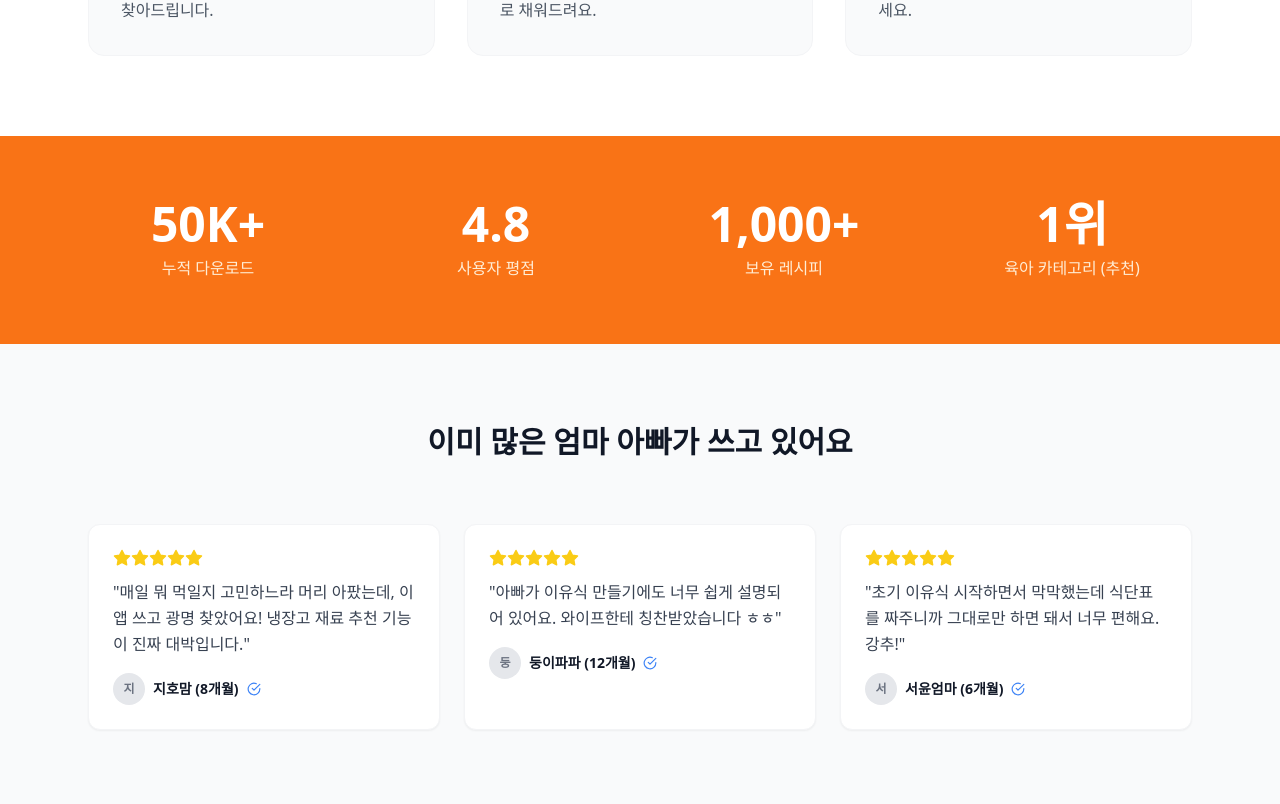
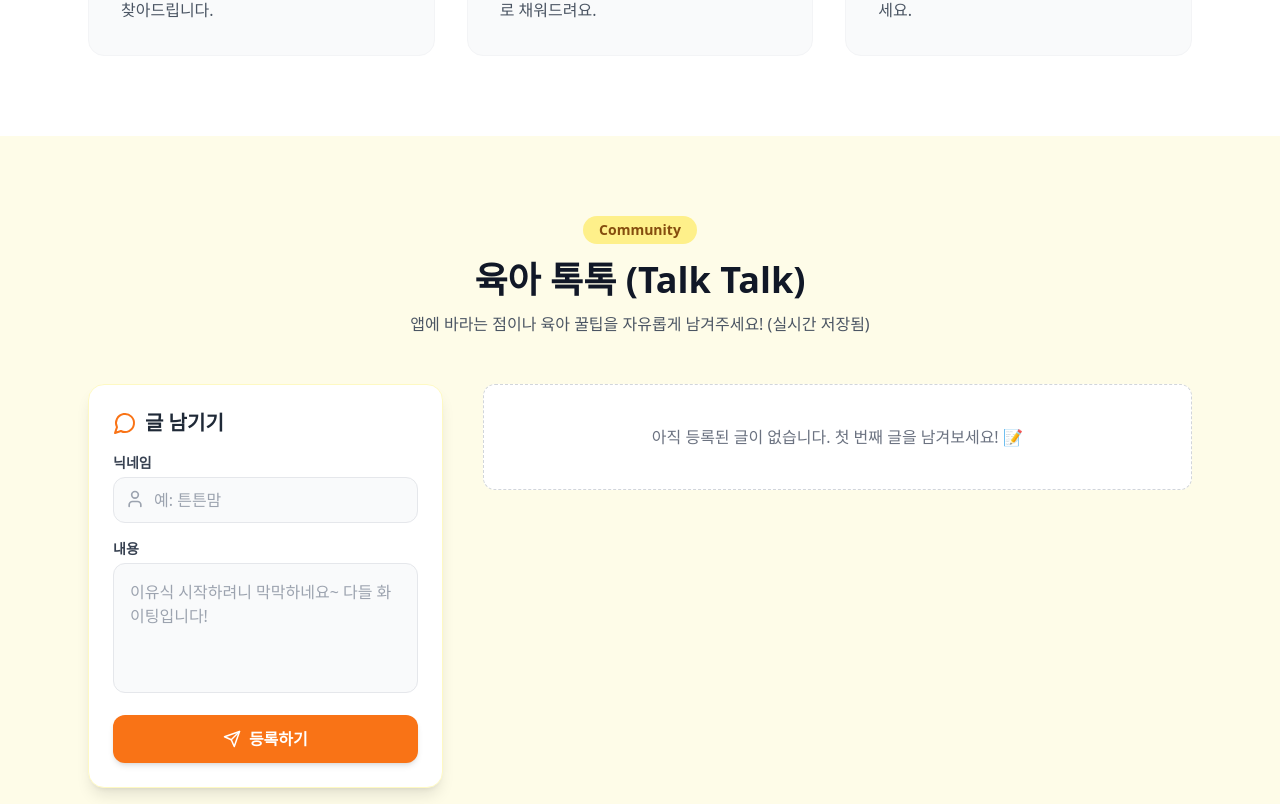
Before and after one commit to ddoongjamba/agibobsang-web, a React (Vite) app: page / in a window 1280 px wide. Shown: the part 1396-2200 px from the top of the page. Built offline with nearby package versions, Linux system fonts and the light colour scheme.

Commit message:
feat: add community board

```diff
--- a/src/App.jsx
+++ b/src/App.jsx
@@ -1,21 +1,119 @@
 import React, { useState, useEffect } from 'react';
-import { Download, Star, ChefHat, Calendar, Baby, ArrowRight, CheckCircle, Menu, X, ChevronRight } from 'lucide-react';
+import { Download, Star, ChefHat, Calendar, Baby, X, Menu, ChevronRight, CheckCircle, MessageCircle, Send, User } from 'lucide-react';
+import { initializeApp } from "firebase/app";
+import { getAuth, signInAnonymously, onAuthStateChanged } from "firebase/auth";
+import { getFirestore, collection, addDoc, onSnapshot, serverTimestamp, query } from "firebase/firestore";
+
+// --- Firebase 설정 및 초기화 (환경 변수 사용) ---
+const firebaseConfig = JSON.parse(window.__firebase_config || '{}');
+// 로컬 개발 환경 등에서 config가 없을 경우를 대비한 예외 처리 (빈 객체면 초기화 안 함)
+const app = Object.keys(firebaseConfig).length > 0 ? initializeApp(firebaseConfig) : null;
+const auth = app ? getAuth(app) : null;
+const db = app ? getFirestore(app) : null;
+const appId = window.__app_id || 'default-app-id';
 
 const AppLandingPage = () => {
   const [isScrolled, setIsScrolled] = useState(false);
   const [mobileMenuOpen, setMobileMenuOpen] = useState(false);
 
+  // 게시판 관련 상태
+  const [posts, setPosts] = useState([]);
+  const [nickname, setNickname] = useState('');
+  const [content, setContent] = useState('');
+  const [user, setUser] = useState(null);
+  const [isSubmitting, setIsSubmitting] = useState(false);
+
+  // 스크롤 감지
   useEffect(() => {
     const handleScroll = () => {
-      if (window.scrollY > 10) {
-        setIsScrolled(true);
-      } else {
-        setIsScrolled(false);
-      }
+      if (window.scrollY > 10) setIsScrolled(true);
+      else setIsScrolled(false);
     };
     window.addEventListener('scroll', handleScroll);
     return () => window.removeEventListener('scroll', handleScroll);
   }, []);
+
+  // --- Firebase Auth 및 데이터 로드 ---
+  useEffect(() => {
+    if (!auth) return;
+
+    // 1. 익명 로그인 시도
+    const initAuth = async () => {
+      try {
+        await signInAnonymously(auth);
+      } catch (error) {
+        console.error("Auth Error:", error);
+      }
+    };
+    initAuth();
+
+    // 2. 인증 상태 확인
+    const unsubscribeAuth = onAuthStateChanged(auth, (currentUser) => {
+      setUser(currentUser);
+    });
+
+    return () => unsubscribeAuth();
+  }, []);
+
+  // 3. 게시글 실시간 동기화 (로그인 된 상태에서만)
+  useEffect(() => {
+    if (!user || !db) return;
+
+    // 경로 규칙 준수: artifacts/{appId}/public/data/board_posts
+    const postsRef = collection(db, 'artifacts', appId, 'public', 'data', 'board_posts');
+
+    // 쿼리: 정렬은 JS에서 처리 (복합 쿼리 제한 때문)
+    const q = query(postsRef);
+
+    const unsubscribeData = onSnapshot(q, (snapshot) => {
+      const loadedPosts = snapshot.docs.map(doc => ({
+        id: doc.id,
+        ...doc.data()
+      }));
+      // 최신순 정렬 (createdAt 기준 내림차순)
+      loadedPosts.sort((a, b) => {
+        const dateA = a.createdAt?.seconds || 0;
+        const dateB = b.createdAt?.seconds || 0;
+        return dateB - dateA;
+      });
+      setPosts(loadedPosts);
+    }, (error) => {
+      console.error("Data Fetch Error:", error);
+    });
+
+    return () => unsubscribeData();
+  }, [user]);
+
+  // --- 게시글 작성 핸들러 ---
+  const handleSubmitPost = async (e) => {
+    e.preventDefault();
+    if (!content.trim() || !nickname.trim()) {
+      alert("닉네임과 내용을 모두 입력해주세요!");
+      return;
+    }
+    if (!db || !user) {
+      alert("게시판 서버 연결 중입니다. 잠시 후 다시 시도해주세요.");
+      return;
+    }
+
+    setIsSubmitting(true);
+    try {
+      const postsRef = collection(db, 'artifacts', appId, 'public', 'data', 'board_posts');
+      await addDoc(postsRef, {
+        nickname: nickname,
+        content: content,
+        createdAt: serverTimestamp(),
+        uid: user.uid // 작성자 구분용 (선택)
+      });
+      setContent(''); // 내용 초기화 (닉네임은 유지)
+      // alert("글이 등록되었습니다!");
+    } catch (error) {
+      console.error("Write Error:", error);
+      alert("글 작성에 실패했습니다.");
+    } finally {
+      setIsSubmitting(false);
+    }
+  };
 
   const scrollToSection = (id) => {
     const element = document.getElementById(id);
@@ -44,6 +142,7 @@ const AppLandingPage = () => {
           {/* 데스크탑 메뉴 */}
           <div className="hidden md:flex space-x-8 items-center">
             <button onClick={() => scrollToSection('features')} className="text-gray-600 hover:text-orange-500 transition font-medium">주요 기능</button>
+            <button onClick={() => scrollToSection('board')} className="text-gray-600 hover:text-orange-500 transition font-medium flex items-center gap-1"><MessageCircle size={18} /> 육아톡톡</button>
             <button onClick={() => scrollToSection('reviews')} className="text-gray-600 hover:text-orange-500 transition font-medium">생생 후기</button>
             <button onClick={openPlayStore} className="bg-orange-500 hover:bg-orange-600 text-white px-5 py-2 rounded-full font-bold transition shadow-lg flex items-center gap-2">
               앱 다운로드 <Download size={16} />
@@ -62,15 +161,15 @@ const AppLandingPage = () => {
         {mobileMenuOpen && (
           <div className="md:hidden bg-white absolute top-full left-0 w-full shadow-lg border-t border-gray-100 flex flex-col p-4 space-y-4">
             <button onClick={() => scrollToSection('features')} className="text-left text-gray-600 font-medium py-2">주요 기능</button>
+            <button onClick={() => scrollToSection('board')} className="text-left text-gray-600 font-medium py-2">육아톡톡 (게시판)</button>
             <button onClick={() => scrollToSection('reviews')} className="text-left text-gray-600 font-medium py-2">생생 후기</button>
             <button onClick={openPlayStore} className="bg-orange-500 text-white py-3 rounded-lg font-bold text-center">앱 다운로드하기</button>
           </div>
         )}
       </nav>
 
-      {/* 히어로 섹션 (메인) */}
+      {/* 히어로 섹션 */}
       <header className="relative pt-32 pb-20 md:pt-48 md:pb-32 overflow-hidden">
-        {/* 배경 장식 요소 */}
         <div className="absolute top-0 right-0 -mr-20 -mt-20 w-96 h-96 bg-orange-200 rounded-full mix-blend-multiply filter blur-3xl opacity-30 animate-blob"></div>
         <div className="absolute top-0 left-0 -ml-20 -mt-20 w-96 h-96 bg-yellow-200 rounded-full mix-blend-multiply filter blur-3xl opacity-30 animate-blob animation-delay-2000"></div>
 
@@ -93,7 +192,6 @@ const AppLandingPage = () => {
                 className="flex items-center justify-center gap-3 bg-black text-white px-6 py-3.5 rounded-xl hover:bg-gray-800 transition shadow-xl hover:shadow-2xl transform hover:-translate-y-1"
               >
                 <img src="https://upload.wikimedia.org/wikipedia/commons/7/78/Google_Play_Store_badge_EN.svg" alt="Google Play" className="h-8" />
-                {/* 텍스트 대신 뱃지 이미지 활용 느낌 */}
               </button>
               <button
                 onClick={() => alert("iOS 버전은 준비 중입니다!")}
@@ -108,14 +206,13 @@ const AppLandingPage = () => {
           </div>
 
           <div className="md:w-1/2 z-10 relative">
-            {/* 앱 목업 이미지 (CSS로 구현) */}
+            {/* 앱 목업 이미지 */}
             <div className="relative mx-auto border-gray-800 bg-gray-800 border-[14px] rounded-[2.5rem] h-[600px] w-[300px] shadow-2xl flex flex-col overflow-hidden">
               <div className="h-[32px] w-[3px] bg-gray-800 absolute -left-[17px] top-[72px] rounded-l-lg"></div>
               <div className="h-[46px] w-[3px] bg-gray-800 absolute -left-[17px] top-[124px] rounded-l-lg"></div>
               <div className="h-[46px] w-[3px] bg-gray-800 absolute -left-[17px] top-[178px] rounded-l-lg"></div>
               <div className="h-[64px] w-[3px] bg-gray-800 absolute -right-[17px] top-[142px] rounded-r-lg"></div>
               <div className="rounded-[2rem] overflow-hidden w-full h-full bg-white relative">
-                {/* 앱 화면 내용 시뮬레이션 */}
                 <div className="bg-orange-500 h-16 flex items-end pb-3 px-4">
                   <span className="text-white font-bold text-lg">아기밥상</span>
                 </div>
@@ -143,16 +240,8 @@ const AppLandingPage = () => {
                         <div className="w-1/2 h-2 bg-gray-200 rounded"></div>
                       </div>
                     </div>
-                    <div className="h-20 bg-gray-100 rounded-lg flex items-center p-3 gap-3">
-                      <div className="w-12 h-12 bg-gray-300 rounded-full"></div>
-                      <div className="flex-1">
-                        <div className="w-2/3 h-3 bg-gray-300 rounded mb-2"></div>
-                        <div className="w-1/2 h-2 bg-gray-200 rounded"></div>
-                      </div>
-                    </div>
                   </div>
                 </div>
-                {/* 하단 탭바 */}
                 <div className="absolute bottom-0 w-full h-16 bg-white border-t flex justify-around items-center text-gray-400">
                   <div className="text-orange-500 flex flex-col items-center"><ChefHat size={20} /><span className="text-[10px]">홈</span></div>
                   <div className="flex flex-col items-center"><Calendar size={20} /><span className="text-[10px]">식단</span></div>
@@ -201,6 +290,96 @@ const AppLandingPage = () => {
                 <p className="text-gray-600 leading-relaxed">{feature.desc}</p>
               </div>
             ))}
+          </div>
+        </div>
+      </section>
+
+      {/* ✨ NEW: 육아 톡톡 게시판 섹션 */}
+      <section id="board" className="py-20 bg-yellow-50">
+        <div className="max-w-6xl mx-auto px-4 md:px-6">
+          <div className="text-center mb-12">
+            <div className="inline-block bg-yellow-200 text-yellow-800 px-4 py-1 rounded-full text-sm font-bold mb-4">
+              Community
+            </div>
+            <h3 className="text-3xl md:text-4xl font-bold text-gray-900">육아 톡톡 (Talk Talk)</h3>
+            <p className="mt-3 text-gray-600">
+              앱에 바라는 점이나 육아 꿀팁을 자유롭게 남겨주세요! (실시간 저장됨)
+            </p>
+          </div>
+
+          <div className="flex flex-col lg:flex-row gap-10">
+            {/* 왼쪽: 글쓰기 폼 */}
+            <div className="lg:w-1/3">
+              <div className="bg-white p-6 rounded-2xl shadow-lg border border-yellow-100 sticky top-24">
+                <h4 className="text-xl font-bold text-gray-800 mb-4 flex items-center gap-2">
+                  <MessageCircle className="text-orange-500" /> 글 남기기
+                </h4>
+                <form onSubmit={handleSubmitPost} className="space-y-4">
+                  <div>
+                    <label className="block text-sm font-bold text-gray-700 mb-1">닉네임</label>
+                    <div className="relative">
+                      <User className="absolute left-3 top-3 text-gray-400 w-5 h-5" />
+                      <input
+                        type="text"
+                        value={nickname}
+                        onChange={(e) => setNickname(e.target.value)}
+                        placeholder="예: 튼튼맘"
+                        className="w-full pl-10 pr-4 py-2.5 border border-gray-200 rounded-xl focus:ring-2 focus:ring-orange-500 focus:border-transparent outline-none transition bg-gray-50"
+                      />
+                    </div>
+                  </div>
+                  <div>
+                    <label className="block text-sm font-bold text-gray-700 mb-1">내용</label>
+                    <textarea
+                      value={content}
+                      onChange={(e) => setContent(e.target.value)}
+                      placeholder="이유식 시작하려니 막막하네요~ 다들 화이팅입니다!"
+                      rows="4"
+                      className="w-full p-4 border border-gray-200 rounded-xl focus:ring-2 focus:ring-orange-500 focus:border-transparent outline-none transition bg-gray-50 resize-none"
+                    ></textarea>
+                  </div>
+                  <button
+                    type="submit"
+                    disabled={isSubmitting}
+                    className={`w-full py-3 rounded-xl font-bold text-white flex items-center justify-center gap-2 transition shadow-md
+                            ${isSubmitting ? 'bg-gray-400 cursor-not-allowed' : 'bg-orange-500 hover:bg-orange-600 hover:-translate-y-0.5'}
+                        `}
+                  >
+                    <Send size={18} /> {isSubmitting ? '등록 중...' : '등록하기'}
+                  </button>
+                </form>
+              </div>
+            </div>
+
+            {/* 오른쪽: 게시글 목록 (포스트잇 스타일) */}
+            <div className="lg:w-2/3">
+              <div className="grid gap-4 sm:grid-cols-2">
+                {posts.length === 0 ? (
+                  <div className="col-span-2 text-center py-10 text-gray-500 bg-white rounded-xl border border-dashed border-gray-300">
+                    아직 등록된 글이 없습니다. 첫 번째 글을 남겨보세요! 📝
+                  </div>
+                ) : (
+                  posts.map((post) => (
+                    <div key={post.id} className="bg-white p-5 rounded-xl shadow-sm border border-gray-100 hover:shadow-md transition duration-300 flex flex-col">
+                      <div className="flex justify-between items-start mb-3">
+                        <div className="flex items-center gap-2">
+                          <div className="w-8 h-8 bg-yellow-100 rounded-full flex items-center justify-center text-yellow-700 font-bold text-xs">
+                            {post.nickname ? post.nickname[0] : '?'}
+                          </div>
+                          <span className="font-bold text-gray-800 text-sm">{post.nickname}</span>
+                        </div>
+                        <span className="text-xs text-gray-400">
+                          {post.createdAt?.seconds ? new Date(post.createdAt.seconds * 1000).toLocaleDateString() : '방금 전'}
+                        </span>
+                      </div>
+                      <p className="text-gray-600 text-sm leading-relaxed whitespace-pre-wrap flex-grow">
+                        {post.content}
+                      </p>
+                    </div>
+                  ))
+                )}
+              </div>
+            </div>
           </div>
         </div>
       </section>
@@ -276,7 +455,6 @@ const AppLandingPage = () => {
                 구글 플레이스토어에서 다운로드 <ChevronRight />
               </button>
             </div>
-            {/* 장식용 원 */}
             <div className="absolute -top-24 -right-24 w-64 h-64 bg-yellow-200 rounded-full opacity-50 blur-3xl"></div>
             <div className="absolute -bottom-24 -left-24 w-64 h-64 bg-orange-200 rounded-full opacity-50 blur-3xl"></div>
           </div>
@@ -291,7 +469,7 @@ const AppLandingPage = () => {
               <ChefHat /> 아기밥상
             </div>
             <p className="text-sm mb-2">사업자등록번호: 123-45-67890 | 대표: 홍길동</p>
-            <p className="text-sm">이메일: help@babyfood.com</p>
+            <p className="text-sm">이메일: yahjbc@gmail.com</p>
             <p className="text-xs mt-4 text-gray-500">© 2024 BabyFood App. All rights reserved.</p>
           </div>
           <div className="flex gap-6">
```
